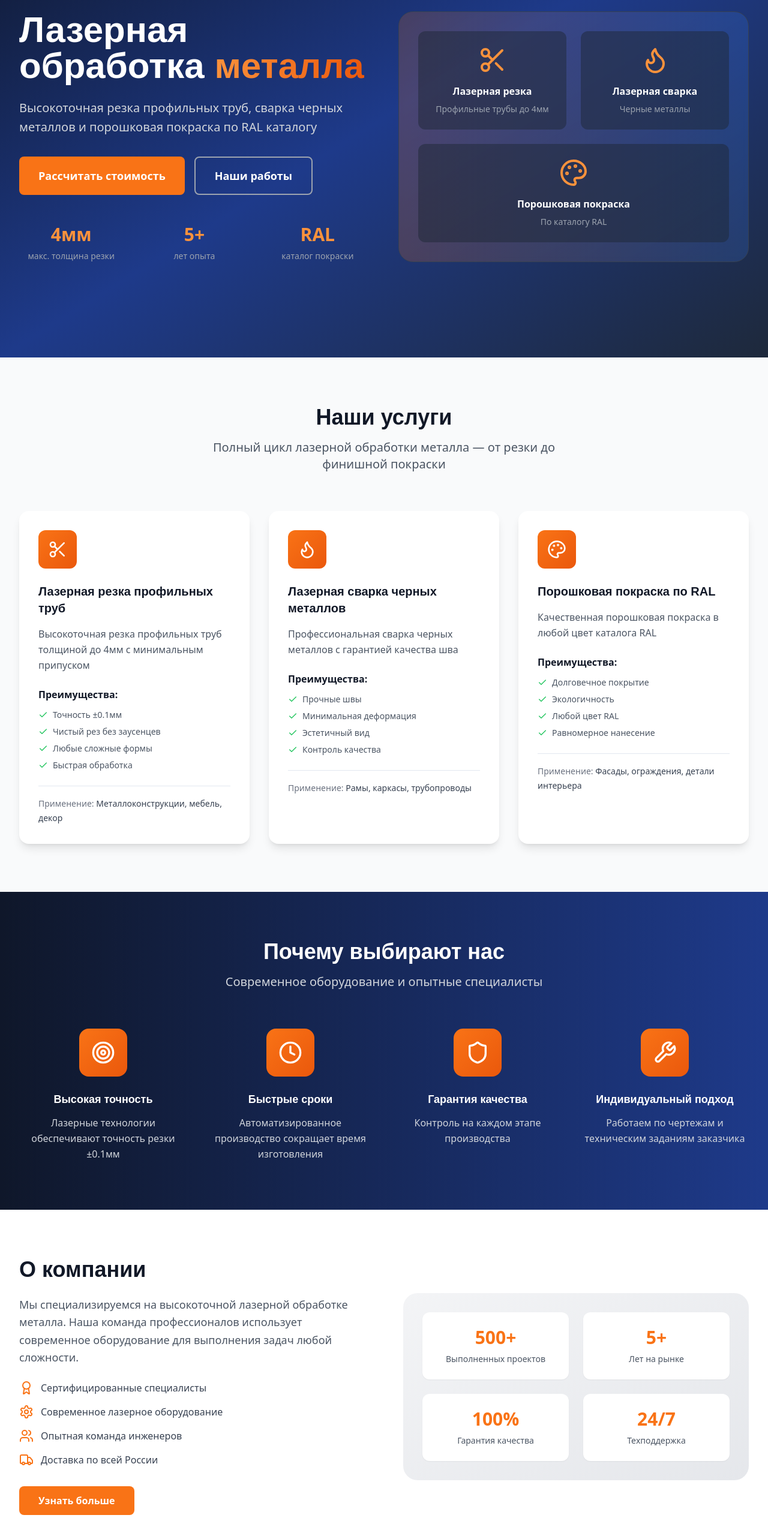
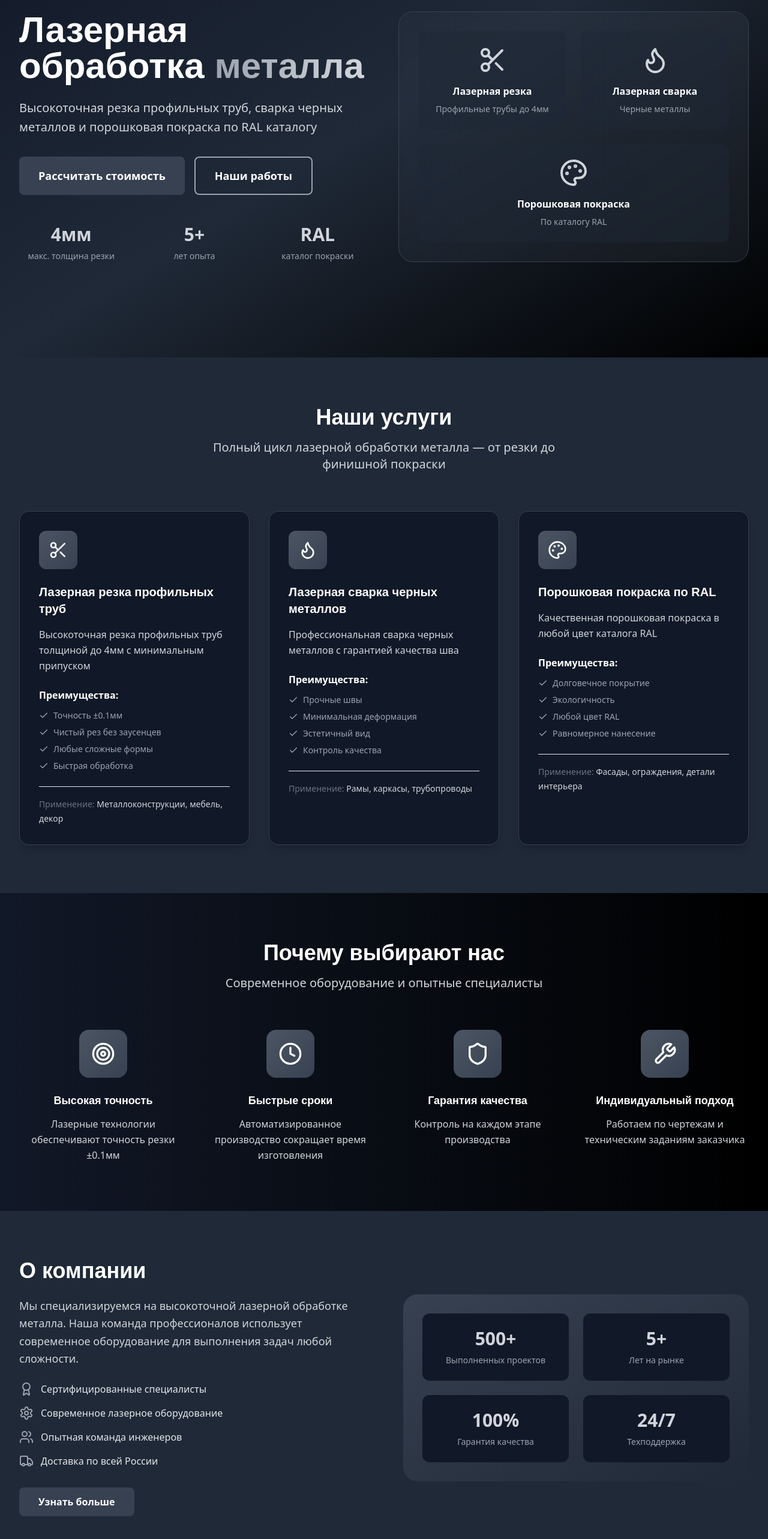
Before and after one commit to pr-poehali-dev/laser-welding-website, a React (Vite) app: page / in a window 1280 px wide. Shown: the part 204-2770 px from the top of the page at 60% size. Built offline with nearby package versions, Linux system fonts and the light colour scheme.

Commit message:
Обновить стиль сайта с искрами

```diff
--- a/src/App.css
+++ b/src/App.css
@@ -1,40 +1,18 @@
-#root {
-  margin: 0 auto;
-  text-align: center;
-}
+@tailwind base;
+@tailwind components;
+@tailwind utilities;
 
-.logo {
-  height: 6em;
-  padding: 1.5em;
-  will-change: filter;
-  transition: filter 300ms;
-}
-.logo:hover {
-  filter: drop-shadow(0 0 2em #646cffaa);
-}
-.logo.react:hover {
-  filter: drop-shadow(0 0 2em #61dafbaa);
-}
-
-@keyframes logo-spin {
-  from {
-    transform: rotate(0deg);
+@keyframes sparkle {
+  0% {
+    opacity: 0.05;
+    transform: scale(1);
   }
-  to {
-    transform: rotate(360deg);
+  50% {
+    opacity: 0.15;
+    transform: scale(1.1);
+  }
+  100% {
+    opacity: 0.08;
+    transform: scale(0.95);
   }
 }
-
-@media (prefers-reduced-motion: no-preference) {
-  a:nth-of-type(2) .logo {
-    animation: logo-spin infinite 20s linear;
-  }
-}
-
-.card {
-  padding: 2em;
-}
-
-.read-the-docs {
-  color: #888;
-}
--- a/src/components/About.tsx
+++ b/src/components/About.tsx
@@ -2,14 +2,14 @@ import Icon from "@/components/ui/icon";
 
 const About = () => {
   return (
-    <section id="about" className="py-20 bg-white">
+    <section id="about" className="py-20 bg-gray-800">
       <div className="max-w-7xl mx-auto px-4 sm:px-6 lg:px-8">
         <div className="grid lg:grid-cols-2 gap-16 items-center">
           <div>
-            <h2 className="font-montserrat font-bold text-4xl text-gray-900 mb-6">
+            <h2 className="font-montserrat font-bold text-4xl text-white mb-6">
               О компании
             </h2>
-            <p className="text-lg text-gray-600 mb-6 leading-relaxed">
+            <p className="text-lg text-gray-300 mb-6 leading-relaxed">
               Мы специализируемся на высокоточной лазерной обработке металла.
               Наша команда профессионалов использует современное оборудование
               для выполнения задач любой сложности.
@@ -17,63 +17,60 @@ const About = () => {
 
             <div className="space-y-4 mb-8">
               <div className="flex items-center">
-                <Icon name="Award" className="h-6 w-6 text-orange-500 mr-3" />
-                <span className="text-gray-700">
+                <Icon name="Award" className="h-6 w-6 text-gray-400 mr-3" />
+                <span className="text-gray-200">
                   Сертифицированные специалисты
                 </span>
               </div>
               <div className="flex items-center">
-                <Icon
-                  name="Settings"
-                  className="h-6 w-6 text-orange-500 mr-3"
-                />
-                <span className="text-gray-700">
+                <Icon name="Settings" className="h-6 w-6 text-gray-400 mr-3" />
+                <span className="text-gray-200">
                   Современное лазерное оборудование
                 </span>
               </div>
               <div className="flex items-center">
-                <Icon name="Users" className="h-6 w-6 text-orange-500 mr-3" />
-                <span className="text-gray-700">Опытная команда инженеров</span>
+                <Icon name="Users" className="h-6 w-6 text-gray-400 mr-3" />
+                <span className="text-gray-200">Опытная команда инженеров</span>
               </div>
               <div className="flex items-center">
-                <Icon name="Truck" className="h-6 w-6 text-orange-500 mr-3" />
-                <span className="text-gray-700">Доставка по всей России</span>
+                <Icon name="Truck" className="h-6 w-6 text-gray-400 mr-3" />
+                <span className="text-gray-200">Доставка по всей России</span>
               </div>
             </div>
 
-            <button className="bg-orange-500 hover:bg-orange-600 text-white px-8 py-3 rounded-lg font-semibold transition-colors">
+            <button className="bg-gray-700 hover:bg-gray-600 text-white px-8 py-3 rounded-lg font-semibold transition-colors">
               Узнать больше
             </button>
           </div>
 
           <div className="relative">
-            <div className="bg-gradient-to-br from-gray-100 to-gray-200 rounded-3xl p-8">
+            <div className="bg-gradient-to-br from-gray-700 to-gray-800 rounded-3xl p-8">
               <div className="grid grid-cols-2 gap-6 text-center">
-                <div className="bg-white p-6 rounded-xl shadow-sm">
-                  <div className="text-3xl font-bold text-orange-500 mb-2">
+                <div className="bg-gray-900 p-6 rounded-xl shadow-sm">
+                  <div className="text-3xl font-bold text-gray-300 mb-2">
                     500+
                   </div>
-                  <div className="text-sm text-gray-600">
+                  <div className="text-sm text-gray-400">
                     Выполненных проектов
                   </div>
                 </div>
-                <div className="bg-white p-6 rounded-xl shadow-sm">
-                  <div className="text-3xl font-bold text-orange-500 mb-2">
+                <div className="bg-gray-900 p-6 rounded-xl shadow-sm">
+                  <div className="text-3xl font-bold text-gray-300 mb-2">
                     5+
                   </div>
-                  <div className="text-sm text-gray-600">Лет на рынке</div>
+                  <div className="text-sm text-gray-400">Лет на рынке</div>
                 </div>
-                <div className="bg-white p-6 rounded-xl shadow-sm">
-                  <div className="text-3xl font-bold text-orange-500 mb-2">
+                <div className="bg-gray-900 p-6 rounded-xl shadow-sm">
+                  <div className="text-3xl font-bold text-gray-300 mb-2">
                     100%
                   </div>
-                  <div className="text-sm text-gray-600">Гарантия качества</div>
+                  <div className="text-sm text-gray-400">Гарантия качества</div>
                 </div>
-                <div className="bg-white p-6 rounded-xl shadow-sm">
-                  <div className="text-3xl font-bold text-orange-500 mb-2">
+                <div className="bg-gray-900 p-6 rounded-xl shadow-sm">
+                  <div className="text-3xl font-bold text-gray-300 mb-2">
                     24/7
                   </div>
-                  <div className="text-sm text-gray-600">Техподдержка</div>
+                  <div className="text-sm text-gray-400">Техподдержка</div>
                 </div>
               </div>
             </div>
--- a/src/components/Advantages.tsx
+++ b/src/components/Advantages.tsx
@@ -26,7 +26,7 @@ const Advantages = () => {
   ];
 
   return (
-    <section className="py-20 bg-gradient-to-r from-slate-900 to-blue-900 text-white">
+    <section className="py-20 bg-gradient-to-r from-gray-900 to-black text-white">
       <div className="max-w-7xl mx-auto px-4 sm:px-6 lg:px-8">
         <div className="text-center mb-16">
           <h2 className="font-montserrat font-bold text-4xl mb-4">
@@ -40,7 +40,7 @@ const Advantages = () => {
         <div className="grid md:grid-cols-2 lg:grid-cols-4 gap-8">
           {advantages.map((advantage, index) => (
             <div key={index} className="text-center group">
-              <div className="bg-gradient-to-br from-orange-500 to-orange-600 w-20 h-20 rounded-2xl flex items-center justify-center mx-auto mb-6 group-hover:scale-110 transition-transform">
+              <div className="bg-gradient-to-br from-gray-600 to-gray-700 w-20 h-20 rounded-2xl flex items-center justify-center mx-auto mb-6 group-hover:scale-110 transition-transform">
                 <Icon
                   name={advantage.icon as any}
                   className="h-10 w-10 text-white"
--- a/src/components/Hero.tsx
+++ b/src/components/Hero.tsx
@@ -4,14 +4,14 @@ const Hero = () => {
   return (
     <section
       id="home"
-      className="pt-16 bg-gradient-to-br from-slate-900 via-blue-900 to-slate-800 text-white min-h-screen flex items-center"
+      className="pt-16 bg-gradient-to-br from-gray-900 via-gray-800 to-black text-white min-h-screen flex items-center"
     >
       <div className="max-w-7xl mx-auto px-4 sm:px-6 lg:px-8 py-20">
         <div className="grid lg:grid-cols-2 gap-12 items-center">
           <div>
             <h1 className="font-montserrat font-bold text-5xl lg:text-6xl mb-6 leading-tight">
               Лазерная обработка{" "}
-              <span className="bg-gradient-to-r from-orange-400 to-orange-600 bg-clip-text text-transparent">
+              <span className="bg-gradient-to-r from-gray-400 to-gray-300 bg-clip-text text-transparent">
                 металла
               </span>
             </h1>
@@ -21,43 +21,37 @@ const Hero = () => {
             </p>
 
             <div className="flex flex-col sm:flex-row gap-4 mb-12">
-              <button className="bg-orange-500 hover:bg-orange-600 text-white px-8 py-4 rounded-lg font-semibold text-lg transition-colors">
+              <button className="bg-gray-700 hover:bg-gray-600 text-white px-8 py-4 rounded-lg font-semibold text-lg transition-colors">
                 Рассчитать стоимость
               </button>
-              <button className="border-2 border-gray-400 hover:border-orange-500 text-white px-8 py-4 rounded-lg font-semibold text-lg transition-colors">
+              <button className="border-2 border-gray-400 hover:border-gray-300 text-white px-8 py-4 rounded-lg font-semibold text-lg transition-colors">
                 Наши работы
               </button>
             </div>
 
             <div className="grid grid-cols-3 gap-8 text-center">
               <div>
-                <div className="text-3xl font-bold text-orange-400 mb-2">
-                  4мм
-                </div>
+                <div className="text-3xl font-bold text-gray-300 mb-2">4мм</div>
                 <div className="text-sm text-gray-400">макс. толщина резки</div>
               </div>
               <div>
-                <div className="text-3xl font-bold text-orange-400 mb-2">
-                  5+
-                </div>
+                <div className="text-3xl font-bold text-gray-300 mb-2">5+</div>
                 <div className="text-sm text-gray-400">лет опыта</div>
               </div>
               <div>
-                <div className="text-3xl font-bold text-orange-400 mb-2">
-                  RAL
-                </div>
+                <div className="text-3xl font-bold text-gray-300 mb-2">RAL</div>
                 <div className="text-sm text-gray-400">каталог покраски</div>
               </div>
             </div>
           </div>
 
           <div className="relative">
-            <div className="bg-gradient-to-r from-orange-500/20 to-blue-500/20 rounded-3xl p-8 backdrop-blur-sm border border-gray-700">
+            <div className="bg-gradient-to-r from-gray-700/20 to-gray-600/20 rounded-3xl p-8 backdrop-blur-sm border border-gray-700">
               <div className="grid grid-cols-2 gap-6">
                 <div className="bg-gray-800/50 p-6 rounded-xl text-center">
                   <Icon
                     name="Scissors"
-                    className="h-12 w-12 text-orange-400 mx-auto mb-4"
+                    className="h-12 w-12 text-gray-300 mx-auto mb-4"
                   />
                   <h3 className="font-semibold mb-2">Лазерная резка</h3>
                   <p className="text-sm text-gray-400">
@@ -67,7 +61,7 @@ const Hero = () => {
                 <div className="bg-gray-800/50 p-6 rounded-xl text-center">
                   <Icon
                     name="Flame"
-                    className="h-12 w-12 text-orange-400 mx-auto mb-4"
+                    className="h-12 w-12 text-gray-300 mx-auto mb-4"
                   />
                   <h3 className="font-semibold mb-2">Лазерная сварка</h3>
                   <p className="text-sm text-gray-400">Черные металлы</p>
@@ -75,7 +69,7 @@ const Hero = () => {
                 <div className="bg-gray-800/50 p-6 rounded-xl text-center col-span-2">
                   <Icon
                     name="Palette"
-                    className="h-12 w-12 text-orange-400 mx-auto mb-4"
+                    className="h-12 w-12 text-gray-300 mx-auto mb-4"
                   />
                   <h3 className="font-semibold mb-2">Порошковая покраска</h3>
                   <p className="text-sm text-gray-400">По каталогу RAL</p>
--- a/src/components/Services.tsx
+++ b/src/components/Services.tsx
@@ -43,13 +43,13 @@ const Services = () => {
   ];
 
   return (
-    <section id="services" className="py-20 bg-gray-50">
+    <section id="services" className="py-20 bg-gray-800">
       <div className="max-w-7xl mx-auto px-4 sm:px-6 lg:px-8">
         <div className="text-center mb-16">
-          <h2 className="font-montserrat font-bold text-4xl text-gray-900 mb-4">
+          <h2 className="font-montserrat font-bold text-4xl text-white mb-4">
             Наши услуги
           </h2>
-          <p className="text-xl text-gray-600 max-w-2xl mx-auto">
+          <p className="text-xl text-gray-300 max-w-2xl mx-auto">
             Полный цикл лазерной обработки металла — от резки до финишной
             покраски
           </p>
@@ -59,36 +59,34 @@ const Services = () => {
           {services.map((service, index) => (
             <div
               key={index}
-              className="bg-white rounded-2xl p-8 shadow-lg hover:shadow-xl transition-shadow"
+              className="bg-gray-900 rounded-2xl p-8 shadow-lg hover:shadow-xl transition-shadow border border-gray-700"
             >
-              <div className="bg-gradient-to-br from-orange-500 to-orange-600 w-16 h-16 rounded-xl flex items-center justify-center mb-6">
+              <div className="bg-gradient-to-br from-gray-600 to-gray-700 w-16 h-16 rounded-xl flex items-center justify-center mb-6">
                 <Icon
                   name={service.icon as any}
                   className="h-8 w-8 text-white"
                 />
               </div>
 
-              <h3 className="font-montserrat font-bold text-xl text-gray-900 mb-4">
+              <h3 className="font-montserrat font-bold text-xl text-white mb-4">
                 {service.title}
               </h3>
 
-              <p className="text-gray-600 mb-6 leading-relaxed">
+              <p className="text-gray-300 mb-6 leading-relaxed">
                 {service.description}
               </p>
 
               <div className="mb-6">
-                <h4 className="font-semibold text-gray-900 mb-3">
-                  Преимущества:
-                </h4>
+                <h4 className="font-semibold text-white mb-3">Преимущества:</h4>
                 <ul className="space-y-2">
                   {service.features.map((feature, idx) => (
                     <li
                       key={idx}
-                      className="flex items-center text-sm text-gray-600"
+                      className="flex items-center text-sm text-gray-400"
                     >
                       <Icon
                         name="Check"
-                        className="h-4 w-4 text-green-500 mr-2 flex-shrink-0"
+                        className="h-4 w-4 text-gray-400 mr-2 flex-shrink-0"
                       />
                       {feature}
                     </li>
@@ -100,7 +98,7 @@ const Services = () => {
                 <span className="text-sm font-medium text-gray-500">
                   Применение:{" "}
                 </span>
-                <span className="text-sm text-gray-700">
+                <span className="text-sm text-gray-300">
                   {service.applications}
                 </span>
               </div>
--- a/src/pages/Index.tsx
+++ b/src/pages/Index.tsx
@@ -8,7 +8,28 @@ import Footer from "@/components/Footer";
 
 const Index = () => {
   return (
-    <div className="min-h-screen">
+    <div className="min-h-screen relative">
+      {/* Welding sparks background pattern */}
+      <div
+        className="fixed inset-0 opacity-10 pointer-events-none z-0"
+        style={{
+          backgroundImage: `
+            radial-gradient(circle at 10% 20%, rgba(255, 255, 255, 0.8) 0%, transparent 1%),
+            radial-gradient(circle at 80% 30%, rgba(255, 255, 255, 0.6) 0%, transparent 1%),
+            radial-gradient(circle at 40% 70%, rgba(255, 255, 255, 0.4) 0%, transparent 1%),
+            radial-gradient(circle at 30% 80%, rgba(255, 255, 255, 0.5) 0%, transparent 0.5%),
+            radial-gradient(circle at 90% 10%, rgba(255, 255, 255, 0.3) 0%, transparent 1%),
+            radial-gradient(circle at 20% 50%, rgba(255, 255, 255, 0.7) 0%, transparent 0.8%),
+            radial-gradient(circle at 70% 90%, rgba(255, 255, 255, 0.4) 0%, transparent 1%),
+            radial-gradient(circle at 60% 15%, rgba(255, 255, 255, 0.5) 0%, transparent 0.7%)
+          `,
+          backgroundSize:
+            "400px 400px, 350px 350px, 300px 300px, 450px 450px, 320px 320px, 380px 380px, 360px 360px, 340px 340px",
+          animation: "sparkle 4s ease-in-out infinite alternate",
+        }}
+      />
+
+      <div className="relative z-10">
         <Navigation />
         <Hero />
         <Services />
@@ -17,6 +38,7 @@ const Index = () => {
         <Contact />
         <Footer />
       </div>
+    </div>
   );
 };
 
```
Also changed, not shown: src/components/Contact.tsx (+27 -30 lines), src/components/Footer.tsx (+8 -8 lines), src/components/Navigation.tsx (+7 -7 lines), tailwind.config.ts (+13 -0 lines). Lines whose indentation alone changed are shown as unchanged.
